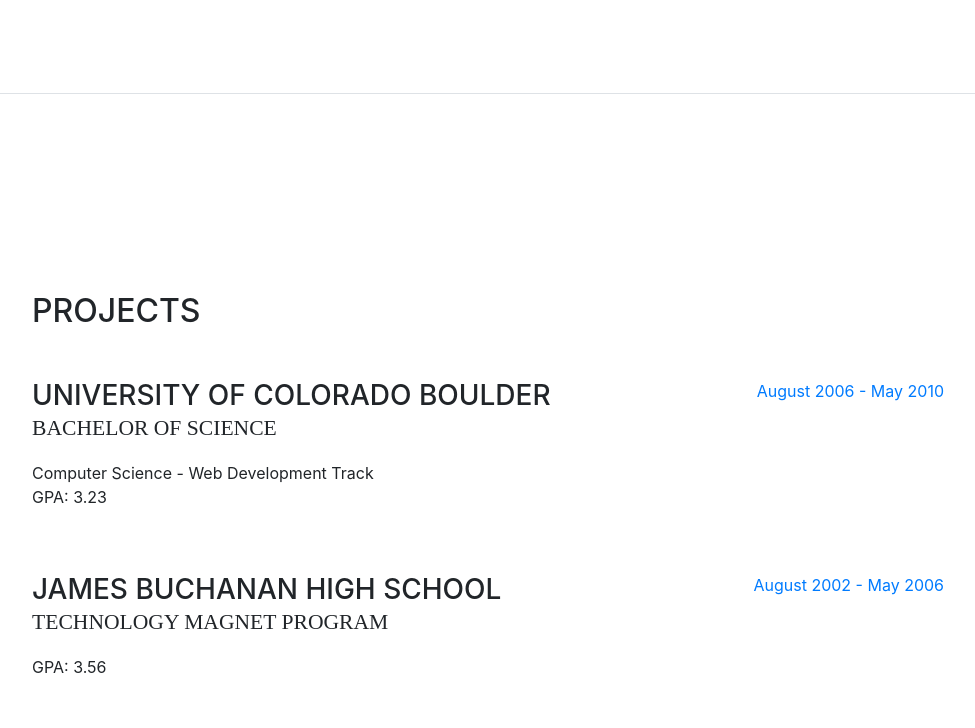
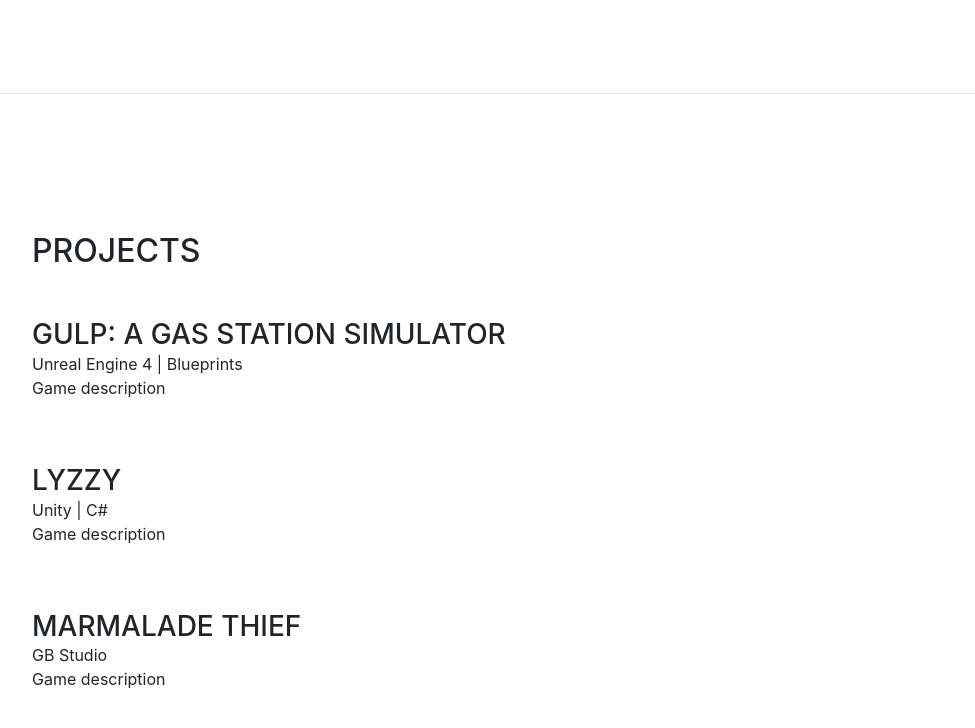
Before and after one commit to romeufialho/romeufialho.github.io, a website with bundled scripts: page index.html in a window 1280 px wide. Shown: the part 1896-2624 px from the top of the page, without its empty margins (288-1263 px from the left). Built offline with nearby package versions, Linux system fonts and the light colour scheme; a web font is replaced by a local one.

Commit message:
Projects & Gulp Page

```diff
--- a/index.html
+++ b/index.html
@@ -157,24 +157,25 @@
 
           <div class="resume-item d-flex flex-column flex-md-row mb-5">
             <div class="resume-content mr-auto">
-              <h3 class="mb-0">University of Colorado Boulder</h3>
-              <div class="subheading mb-3">Bachelor of Science</div>
-              <div>Computer Science - Web Development Track</div>
-              <p>GPA: 3.23</p>
-            </div>
-            <div class="resume-date text-md-right">
-              <span class="text-primary">August 2006 - May 2010</span>
+              <h3 class="mb-0">Gulp: A Gas Station Simulator</h3>
+              <div>Unreal Engine 4 | Blueprints</div>
+              <p>Game description</p>
             </div>
           </div>
 
-          <div class="resume-item d-flex flex-column flex-md-row">
+          <div class="resume-item d-flex flex-column flex-md-row mb-5">
             <div class="resume-content mr-auto">
-              <h3 class="mb-0">James Buchanan High School</h3>
-              <div class="subheading mb-3">Technology Magnet Program</div>
-              <p>GPA: 3.56</p>
+              <h3 class="mb-0">Lyzzy</h3>
+              <div>Unity | C#</div>
+              <p>Game description</p>
             </div>
-            <div class="resume-date text-md-right">
-              <span class="text-primary">August 2002 - May 2006</span>
+          </div>
+
+          <div class="resume-item d-flex flex-column flex-md-row mb-5">
+            <div class="resume-content mr-auto">
+              <h3 class="mb-0">Marmalade Thief</h3>
+              <div>GB Studio</div>
+              <p>Game description</p>
             </div>
           </div>
 
```
Also changed, not shown: gulp.html (added, +81 -0 lines).
